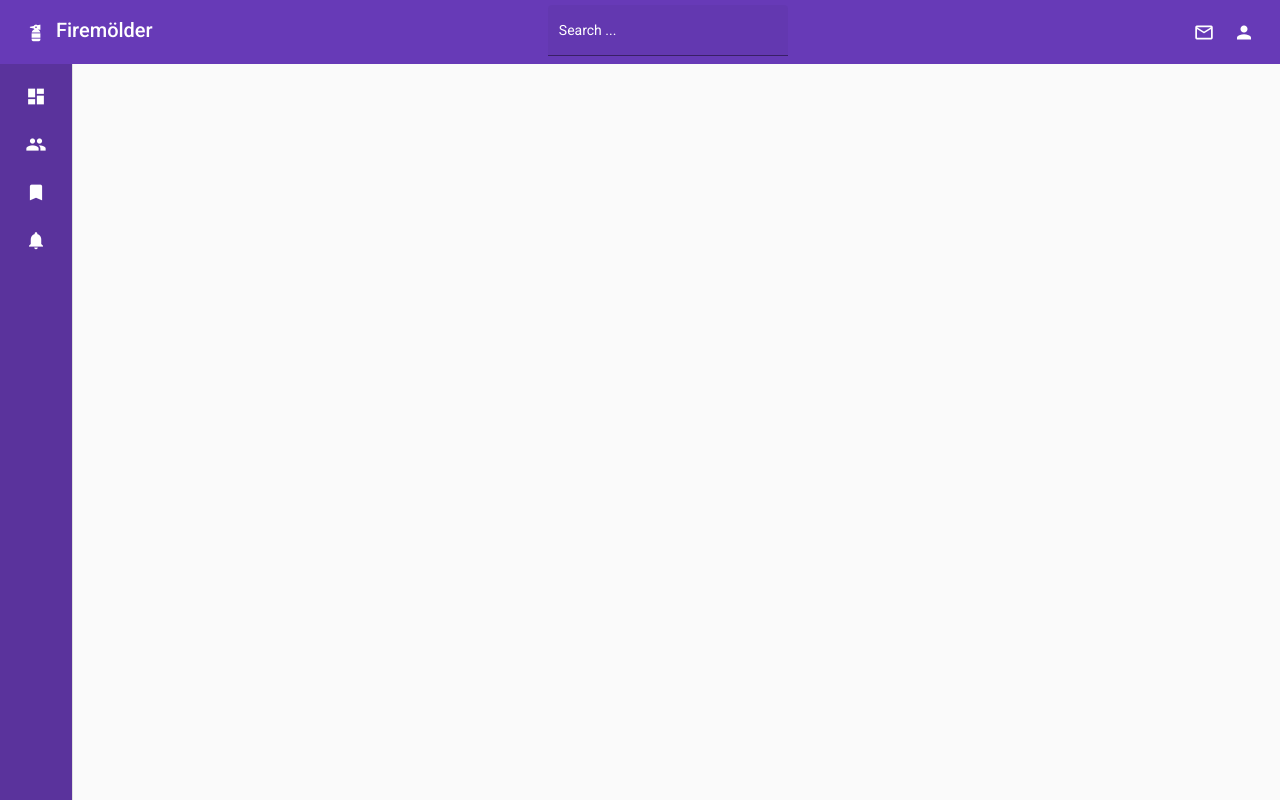
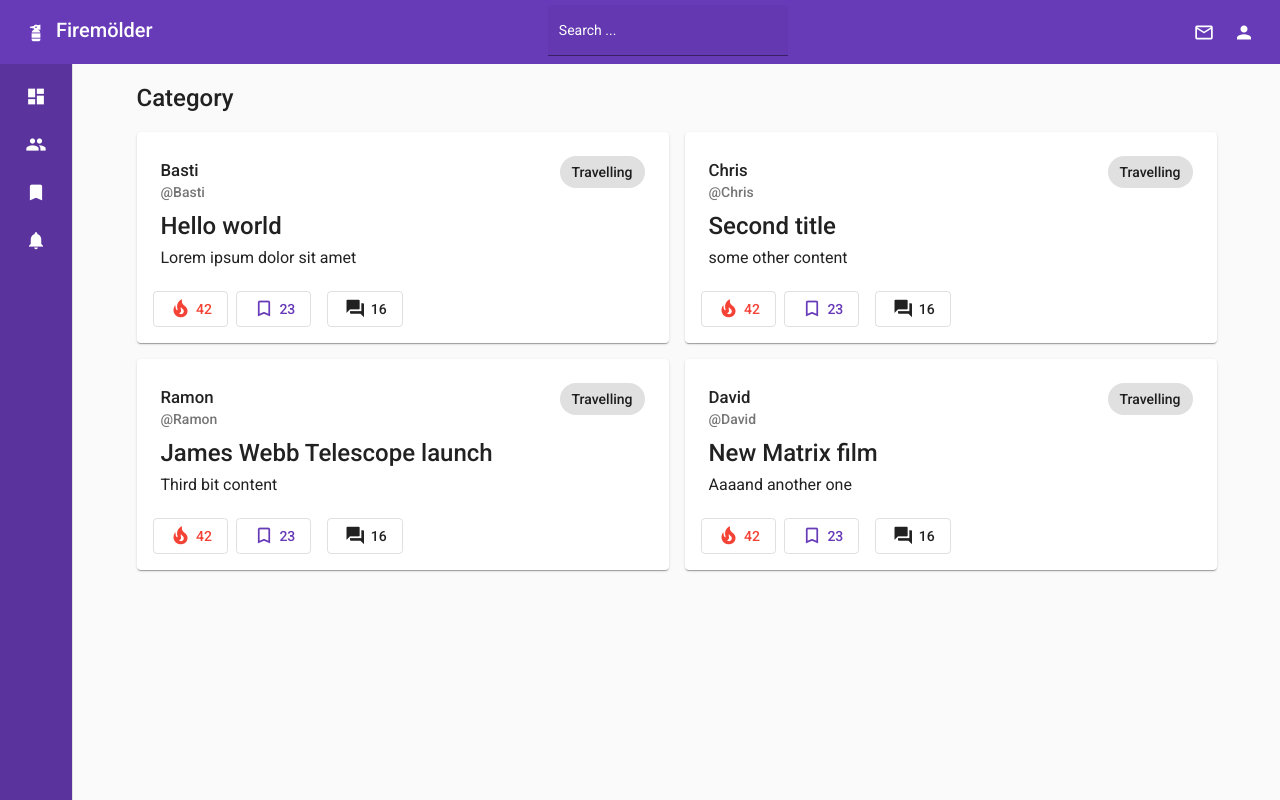
Before and after one commit to ramontip/firebit, an Angular app in the folder frontend/: page /category/1 in a window 1280 px wide. Before the commit this address led to /. Built offline with nearby package versions, Linux system fonts and the light colour scheme.

Commit message:
Add category service and component (with link)

```diff
--- a/frontend/src/app/app-routing.module.ts
+++ b/frontend/src/app/app-routing.module.ts
@@ -1,6 +1,7 @@
 import { NgModule } from '@angular/core';
 import { RouterModule, Routes } from '@angular/router';
 import { BitPageComponent } from './pages/bit-page/bit-page.component';
+import { CategoryPageComponent } from './pages/category-page/category-page.component';
 import { HomeComponent } from './pages/home/home.component';
 import { ProfilePageComponent } from './pages/profile-page/profile-page.component';
 import { PublicProfilePageComponent } from './pages/public-profile-page/public-profile-page.component';
@@ -10,6 +11,7 @@ const routes: Routes = [
   { path: "bit/:id", component: BitPageComponent },
   { path: "profile", component: ProfilePageComponent },
   { path: "user/:username", component: PublicProfilePageComponent },
+  { path: "category/:name", component: CategoryPageComponent },
 ]
 
 @NgModule({
--- a/frontend/src/app/app.module.ts
+++ b/frontend/src/app/app.module.ts
@@ -28,6 +28,8 @@ import { ProfilePageComponent } from './pages/profile-page/profile-page.componen
 import { AboutMeComponent } from './components/about-me/about-me.component';
 import { ProfileStatsComponent } from './components/profile-stats/profile-stats.component';
 import { PublicProfilePageComponent } from './pages/public-profile-page/public-profile-page.component';
+import { CategoryPageComponent } from './pages/category-page/category-page.component';
+import { CategoryComponent } from './components/category/category.component';
 
 @NgModule({
   declarations: [
@@ -43,7 +45,9 @@ import { PublicProfilePageComponent } from './pages/public-profile-page/public-p
     ProfilePageComponent,
     AboutMeComponent,
     ProfileStatsComponent,
-    PublicProfilePageComponent
+    PublicProfilePageComponent,
+    CategoryPageComponent,
+    CategoryComponent
   ],
   imports: [
     BrowserModule,
--- a/frontend/src/app/components/bit/bit.component.html
+++ b/frontend/src/app/components/bit/bit.component.html
@@ -9,9 +9,12 @@
       </mat-card-subtitle>
     </mat-card-content>
     <mat-chip-list>
-      <mat-chip class="bit-category">
-        Travelling
-      </mat-chip>
+      <span class="bit-category">
+        <app-category></app-category>
+        <!-- <mat-chip routerLink="/category/travelling" class="bit-category">
+          Travelling
+        </mat-chip> -->
+      </span>
     </mat-chip-list>
   </div>
 
--- a/frontend/src/app/components/category-list/category-list.component.html
+++ b/frontend/src/app/components/category-list/category-list.component.html
@@ -1,5 +1,6 @@
 <mat-chip-list aria-label="Fish selection">
-  <mat-chip *ngFor="let c of categories">
+  <app-category *ngFor="let c of categories" [category]="c"></app-category>
+  <!-- <mat-chip *ngFor="let c of categories">
     {{c.name}}
-  </mat-chip>
+  </mat-chip> -->
 </mat-chip-list>
--- /dev/null
+++ b/frontend/src/app/components/category/category.component.html
@@ -0,0 +1,3 @@
+<mat-chip [routerLink]="'/category/' + category?.name">
+  {{category?.name}}
+</mat-chip>
--- /dev/null
+++ b/frontend/src/app/components/category/category.component.ts
@@ -0,0 +1,19 @@
+import { Component, Input, OnInit, ViewEncapsulation } from '@angular/core';
+import { Category } from 'src/types';
+
+@Component({
+  selector: 'app-category',
+  templateUrl: './category.component.html',
+  styleUrls: ['./category.component.scss'],
+  encapsulation: ViewEncapsulation.None
+})
+export class CategoryComponent implements OnInit {
+
+  @Input()
+  category?: Category = { name: "Travelling" }
+
+  constructor() { }
+
+  ngOnInit(): void { }
+
+}
--- /dev/null
+++ b/frontend/src/app/pages/category-page/category-page.component.html
@@ -0,0 +1,9 @@
+<div class="container-xl">
+  <h2>Category {{category?.name}}</h2>
+
+  <div class="flex">
+    <div *ngFor="let bit of bits" class="flex-item">
+      <app-bit [bit]="bit"></app-bit>
+    </div>
+  </div>
+</div>
--- /dev/null
+++ b/frontend/src/app/pages/category-page/category-page.component.scss
@@ -0,0 +1,9 @@
+.flex {
+  flex-flow: row wrap;
+  margin: -0.5rem;
+}
+
+.flex-item {
+  flex: 1 1 48%;
+  margin: 0.5rem;
+}
--- /dev/null
+++ b/frontend/src/app/pages/category-page/category-page.component.ts
@@ -0,0 +1,32 @@
+import { Component, OnInit } from '@angular/core';
+import { ActivatedRoute } from '@angular/router';
+import { CategoryService } from 'src/app/services/category.service';
+import { BitService } from 'src/app/services/bit.service';
+import { Bit, Category } from 'src/types';
+
+@Component({
+  selector: 'app-category-page',
+  templateUrl: './category-page.component.html',
+  styleUrls: ['./category-page.component.scss']
+})
+export class CategoryPageComponent implements OnInit {
+
+  category?: Category
+
+  bits: Bit[]
+
+  constructor(
+    public route: ActivatedRoute,
+    public categoryService: CategoryService,
+    public bitService: BitService,
+  ) {
+
+    const name: string = this.route.snapshot.params.name
+    this.category = categoryService.getCategory(name)
+
+    this.bits = bitService.getBitsByUser()
+  }
+
+  ngOnInit(): void { }
+
+}
--- a/frontend/src/app/services/category.service.ts
+++ b/frontend/src/app/services/category.service.ts
@@ -17,4 +17,8 @@ export class CategoryService {
     ]
   }
 
+  getCategory(name: string): Category | undefined {
+    return this.getCategories().find(c => c.name.toLowerCase() === name.toLowerCase())
+  }
+
 }
```
Also changed, not shown: frontend/src/app/components/category/category.component.scss (added), 2 other files (tests, documents, lock files or other folders).
